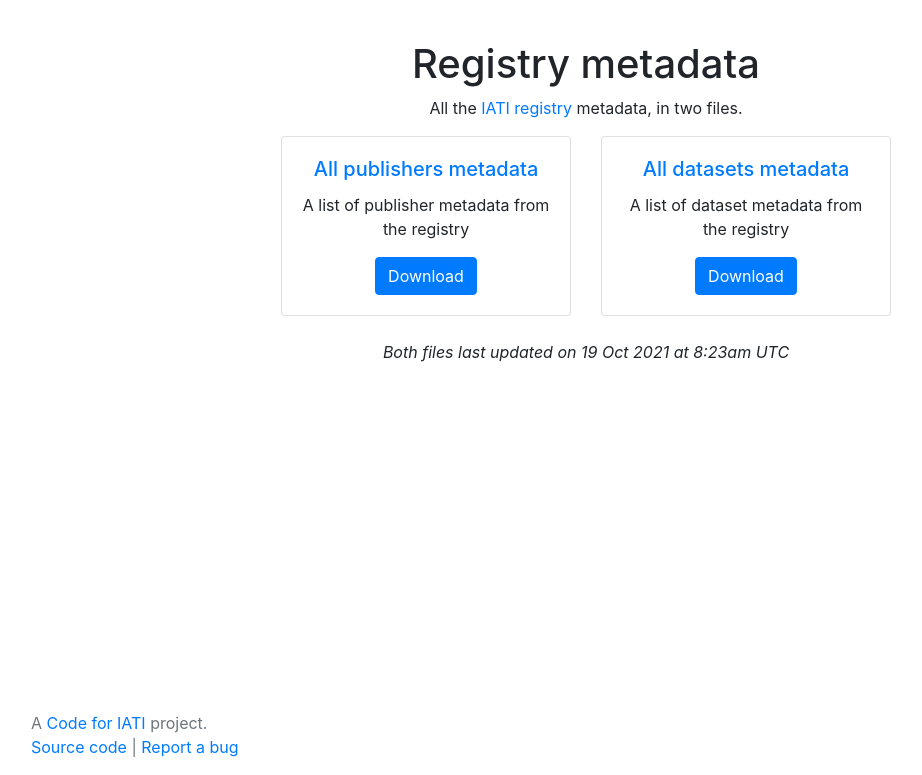
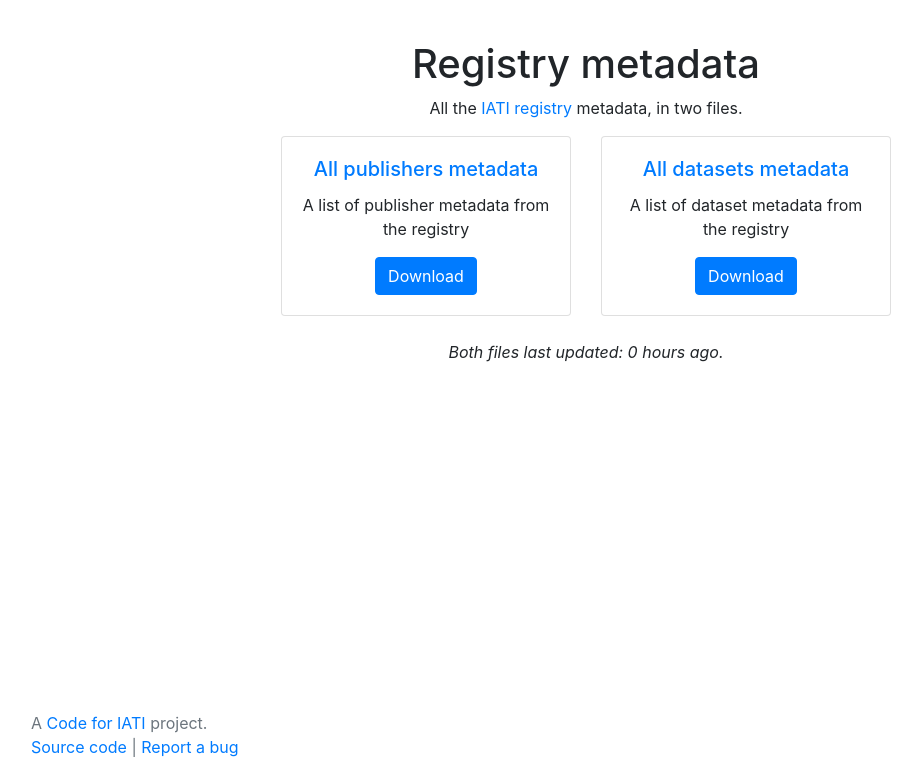
Before and after one commit to codeforIATI/registry-metadata, a Jekyll site: the page built from out/index.md, in a window 1280 px wide, cut to the strip 125-900 px from the top of the page. Shown: the whole strip, without its empty margins (54-976 px from the left). Built offline with Jekyll 4.4.1, drawn with Linux system fonts in a browser that asks for light colours; some of the changed lines change nothing that is shown.

Commit message:
Specify last update time

```diff
--- a/out/_layouts/default.html
+++ b/out/_layouts/default.html
@@ -50,5 +50,6 @@
       </div>
     </footer>
     <script src="//codeforiati.org/sidebar/sidebar.min.js"></script>
+    <script src="/assets/js.js?ver={{ site.github.build_revision }}"></script>
   </body>
 </html>
--- /dev/null
+++ b/out/assets/js.js
@@ -0,0 +1,7 @@
+var luEl = document.getElementById('last-updated');
+var luText = luEl.innerHTML;
+var now = new Date();
+var last_updated = new Date(luText);
+var hours_ago = Math.round((now - last_updated) / 3.6e6);
+var updatedText = hours_ago + ' hour' + ((hours_ago === 1) ? '' : 's') + ' ago';
+luEl.innerHTML = updatedText;
--- a/out/index.md
+++ b/out/index.md
@@ -9,4 +9,4 @@ All the [IATI registry](https://iatiregistry.org) metadata, in two files.
   {% include card.html fname="/dataset_list.json" title="All datasets metadata" description="A list of dataset metadata from the registry" %}
 </div>
 
-_Both files last updated on {{ site.time | date: "%d %b %Y at %l:%M%P %Z" }}_
+_Both files last updated: <span id="last-updated">{{ site.time | date_to_rfc822 }}</span>._
```
